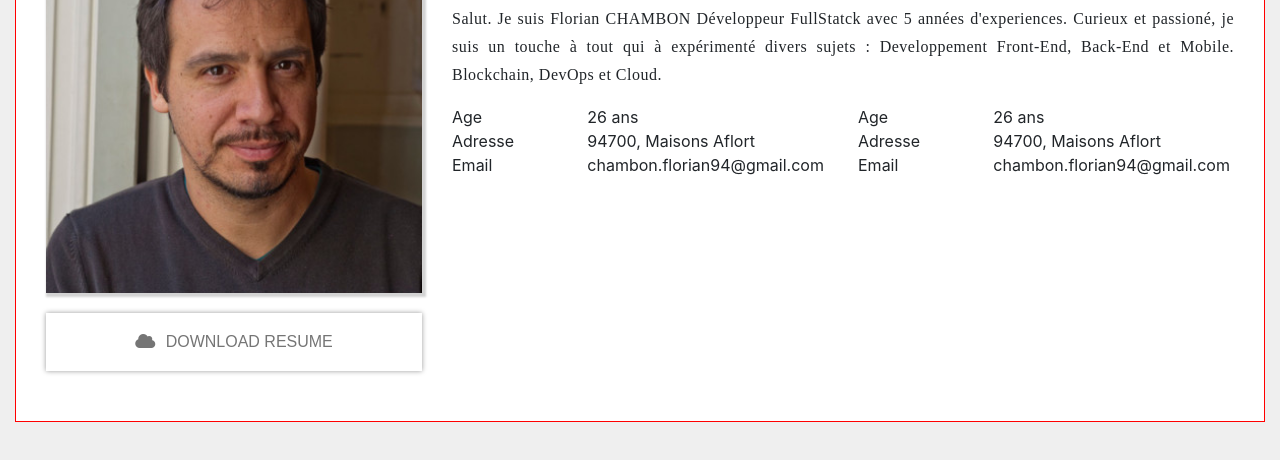
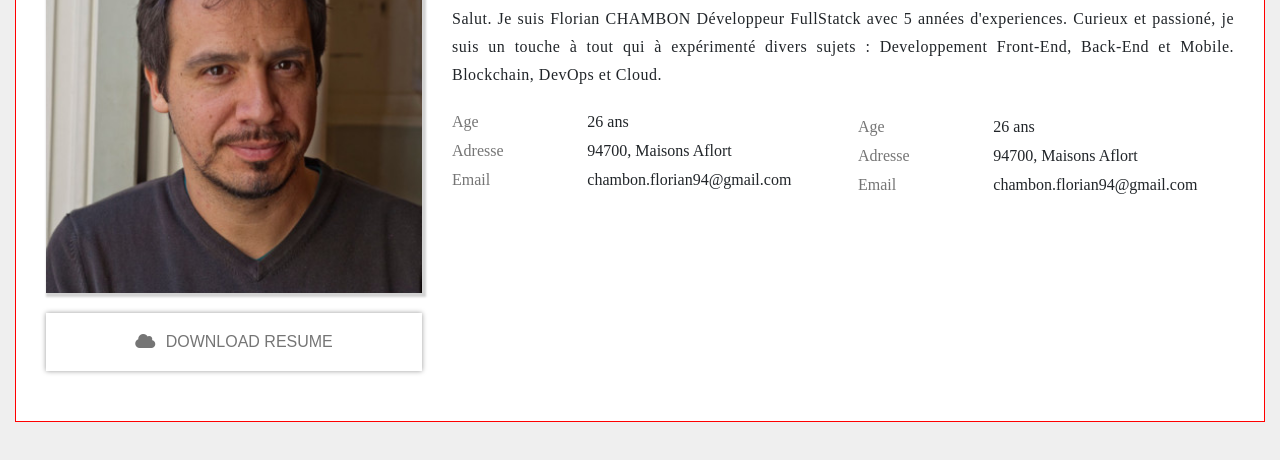
Before and after one commit to Floppy777/WebCV, a website: page src/index.html in a window 1280 px wide. Shown: the part 174-634 px from the top of the page. Drawn offline with Linux system fonts and the light colour scheme.

Commit message:
change li / ul

```diff
--- a/src/index.html
+++ b/src/index.html
@@ -36,29 +36,29 @@
                     </p>
                     <div class="row">
                         <div class="col-md-6">
-                            <div class="row">
+                            <div class="row info-container">
                                 <span class="col-lg-4 title-info">Age</span>
                                 <span class="col-lg-8 info">26 ans</span>
                             </div>
-                            <div class="row">
+                            <div class="row info-container" >
                                 <span class="col-lg-4 title-info">Adresse</span>
                                 <span class="col-lg-8 info">94700, Maisons Aflort</span>
                             </div>
-                            <div class="row">
+                            <div class="row info-container">
                                 <span class="col-lg-4 title-info">Email</span>
                                 <span class="col-lg-8 info">chambon.florian94@gmail.com</span>
                             </div>
                         </div>
-                        <div class="col-md-6">
-                            <div class="row">
+                        <div class="col-md-6 info-container">
+                            <div class="row info-container">
                                 <span class="col-lg-4 title-info">Age</span>
                                 <span class="col-lg-8 info">26 ans</span>
                             </div>
-                            <div class="row">
+                            <div class="row info-container">
                                 <span class="col-lg-4 title-info">Adresse</span>
                                 <span class="col-lg-8 info">94700, Maisons Aflort</span>
                             </div>
-                            <div class="row">
+                            <div class="row info-container">
                                 <span class="col-lg-4 title-info">Email</span>
                                 <span class="col-lg-8 info">chambon.florian94@gmail.com</span>
                             </div>
--- a/src/scss/information-card.scss
+++ b/src/scss/information-card.scss
@@ -54,10 +54,25 @@
     text-align: justify;
     text-justify:  auto;
     font-family: "PT Sans Narrow";
+  }
 
+  .info-container {
 
+    margin-top: 5px;
+    margin-bottom: 5px;
+    font-family: "PT Sans Narrow";
+
+    .title-info {
+      color: $textColorGrey;
+      backgroud-color: yellow;
+    }
+
+    info{
+
+    }
   }
 
 
 
+
 }
```
Also changed, not shown: src/styles.css, 1 other file.
